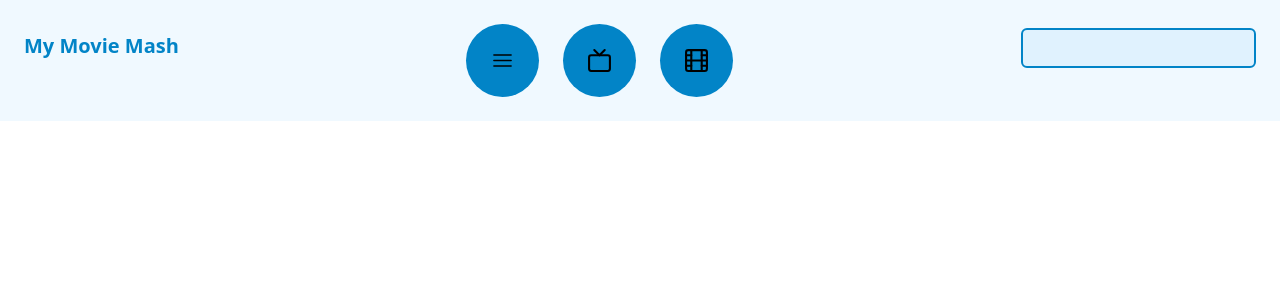
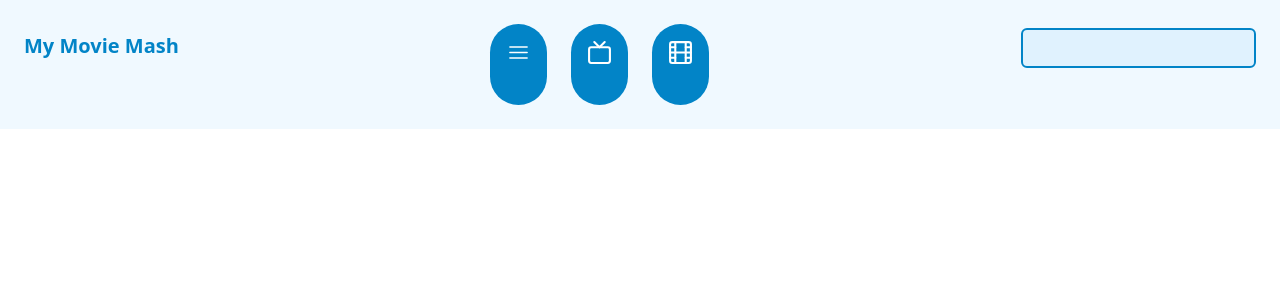
Before and after one commit to ACAUHS/my-movie-mash, a Next.js app: page /components/navbar in a window 1280 px wide. Shown: the top 300 px of the page. Built offline with nearby package versions, Linux system fonts and the light colour scheme.

Commit message:
Fix spacing for button icons

```diff
--- a/pages/components/navbar.tsx
+++ b/pages/components/navbar.tsx
@@ -1,29 +1,36 @@
 import { HiBars3 } from "react-icons/hi2";
 import { FiTv, FiFilm } from "react-icons/fi";
+
+const buttonStyle = 'group rounded-full text-white bg-sky-600 p-6 shrink-0 min-h-min max-h-8 hover:cursor-pointer hover:ring-2 ring-sky-800 hover:transition-all hover:ease-in-out hover:duration-150 active:bg-sky-700'
+
 /**
+ * @todo
+ * make buttons hover text and bigger!
+ *
+ * viewport for steven is messed up (margin on top is messed look at discord for more details)
+ *
+ * center the icons to the button and make it white
+ *
+ * add transitionout style
+ *
+ * search bar is messed up when adding text to it
  *
  * @returns Makes the navigation bar to the website.
  */
-
-//make buttons hover text and bigger!
-// Add funtionality to the header
-
-const buttonStyle = 'rounded-full bg-sky-600 p-6 shrink-0 min-h-min max-h-8 hover:cursor-pointer hover:ring-2 ring-sky-800 hover:transition-all hover:duration-150 active:bg-sky-700'
-
 export default function NavBar () {
 
     return (
         <div className="bg-sky-50 flex justify-between p-6">
-            <header className="text-xl font-bold text-sky-600 mt-2">My Movie Mash</header>
+            <a href='../'><header className="text-xl font-bold text-sky-600 mt-2">My Movie Mash</header></a>
             <div className="flex gap-6 justify-between">
                 <a href='/list'>
-                    <NavBarIcon icon={<HiBars3 size="25"/>} />
+                    <NavBarIcon icon={<HiBars3 size="25" />} />
                 </a>
                 <a href='/random-show'>
-                    <NavBarIcon icon={<FiTv size="25"/>} />
+                    <NavBarIcon icon={<FiTv size="25" />} />
                 </a>
                 <a href='/random-movie'>
-                    <NavBarIcon icon={<FiFilm size="25"/>} />
+                    <NavBarIcon icon={<FiFilm size="25" />} />
                 </a>
             </div>
             <input type="search" id="movie-search" className="bg-sky-100 border-2 border-sky-600 rounded-md max-h-10 pt-6 mt-1"/>
@@ -31,8 +38,17 @@ export default function NavBar () {
     )
 }
 
+
+/**
+ *
+ * @param iconName
+ * @returns Imports an icon from React Icons
+ */
 const NavBarIcon = ({ icon }) => (
-    <div className={buttonStyle}>
+    <div className='navbar-icon'>
         {icon}
+
+        <span className = "navbar-name">
+        </span>
     </div>
 )
--- a/styles/globals.css
+++ b/styles/globals.css
@@ -92,4 +92,11 @@ a {
 
 @layer components {
 
+    .navbar-icon {
+        @apply flex rounded-full text-white bg-sky-600 pt-4 pr-4 pl-4 pb-10
+        text-center
+        shrink-0 min-h-min max-h-8 hover:cursor-pointer hover:ring-2
+         ring-sky-800 hover:transition-all hover:ease-in-out hover:duration-150
+         active:bg-sky-700
+    }
 }
```
